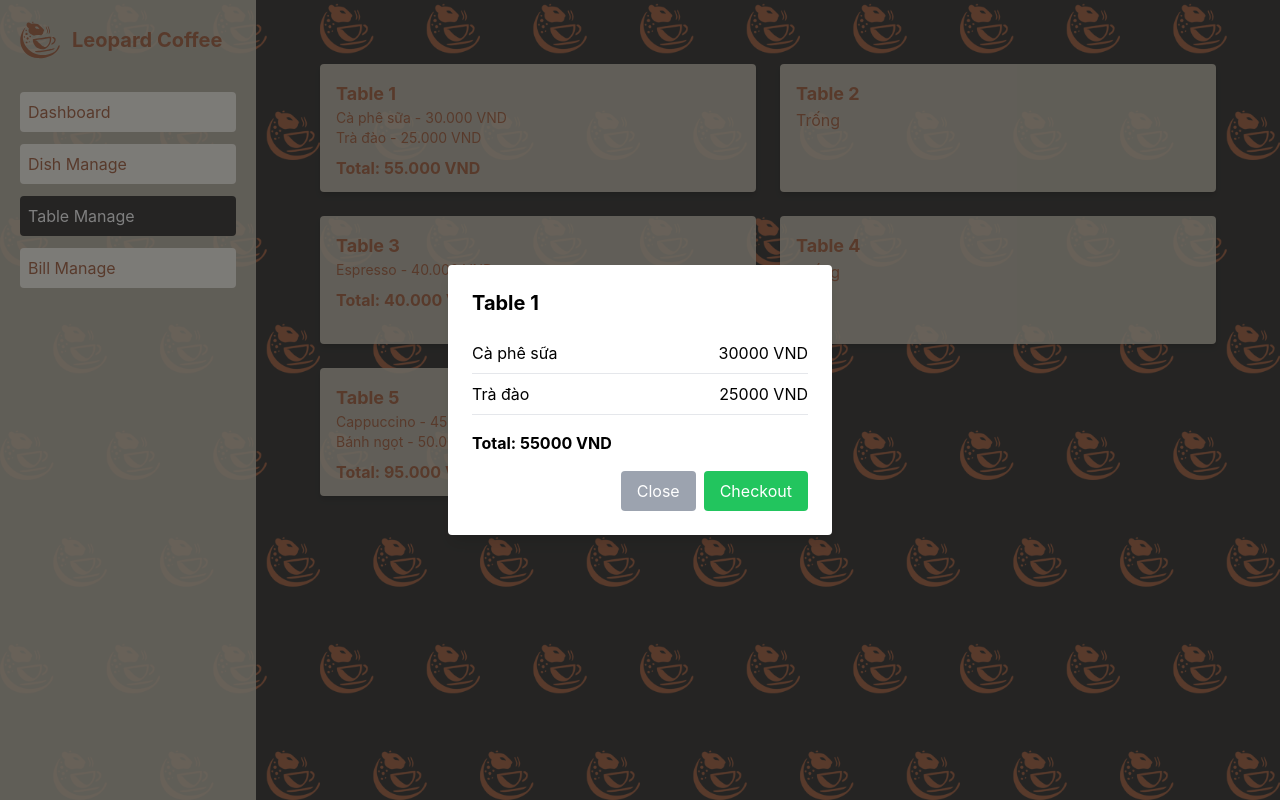
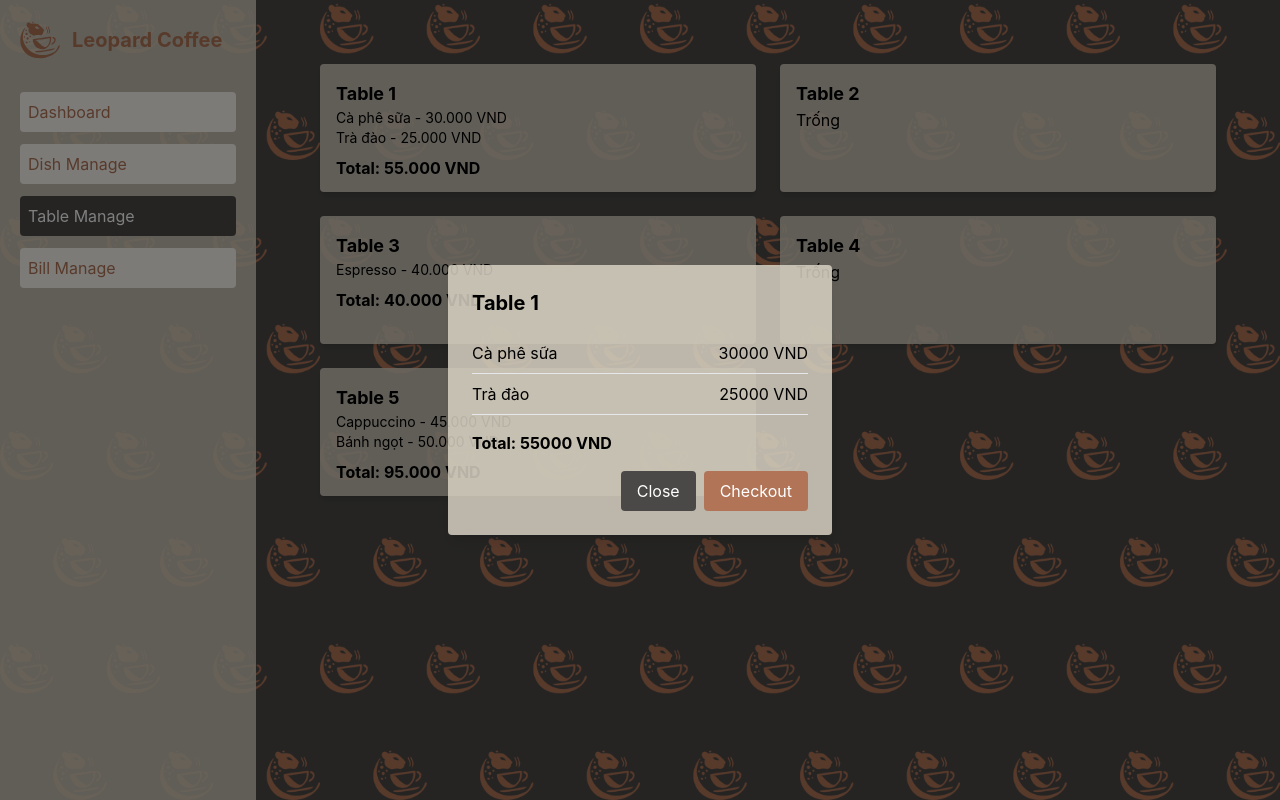
Before and after one commit to luanvo1910/Leopards_Coffee, a React (Create React App) app in the folder client-site/: page /staff/tables in a window 1280 px wide. Both pictures are taken after a click on the element 538 px from the left and 128 px from the top of the page. Built offline with nearby package versions, Linux system fonts and the light colour scheme.

Commit message:
create checkout page for staff

```diff
--- a/client-site/src/App.js
+++ b/client-site/src/App.js
@@ -9,6 +9,7 @@ import Dashboard from "./pages/Staff/Dashboard";
 import TableManage from "./pages/Staff/Table/TablesManage";
 import DishesManage from "./pages/Staff/DishesManage";
 import BillsManage from "./pages/Staff/BillsManage";
+import StaffCheckout from "./pages/Staff/Checkout"
 
 
 const App = () => {
@@ -24,6 +25,7 @@ const App = () => {
           <Route path="tables" element={<TableManage />} />
           <Route path="dishes" element={<DishesManage />} />
           <Route path="bills" element={<BillsManage />} />
+          <Route path="checkout" element={<StaffCheckout />} />
         </Route>
       </Routes>
     </Router>
--- /dev/null
+++ b/client-site/src/pages/Staff/Checkout.jsx
@@ -0,0 +1,79 @@
+import React, { useState, useEffect } from "react";
+import { useLocation, useNavigate } from "react-router-dom";
+
+const employees = [
+  { id: "1", name: "Linh" },
+  { id: "2", name: "Huy" },
+  { id: "3", name: "Luan" }
+];
+
+const CheckoutPage = ({ onConfirm }) => {
+  const location = useLocation();
+  const navigate = useNavigate();
+  const table = location.state?.table;
+
+  const [checkoutTime, setCheckoutTime] = useState("");
+  const [selectedEmployee, setSelectedEmployee] = useState(employees[0]?.id || "");
+
+  useEffect(() => {
+    if (!table) {
+      navigate("/staff/tables");
+    } else {
+      const now = new Date();
+      setCheckoutTime(now.toLocaleString());
+    }
+  }, [table, navigate]);
+
+  if (!table) return null;
+
+  const total = table.orders.reduce((sum, order) => sum + order.price, 0);
+
+  return (
+    <div className="p-6 max-w-lg mx-auto bg-accent bg-opacity-85 rounded shadow-md">
+      <h2 className="text-2xl font-bold mb-4">Checkout</h2>
+      <p><strong>Table:</strong> {table.id}</p>
+      <p><strong>Checkout Time:</strong> {checkoutTime}</p>
+
+      <ul className="my-4 border-t pt-2">
+        {table.orders.map((order, index) => (
+          <li key={index} className="flex justify-between border-b py-2">
+            <span>{order.name}</span>
+            <span>{order.price} VND</span>
+          </li>
+        ))}
+      </ul>
+
+      <div className="font-bold mt-4">Total: {total} VND</div>
+
+      <div className="mt-4">
+        <label className="block mb-2 font-bold">Employee</label>
+        <select
+          className="w-full p-2 border rounded"
+          value={selectedEmployee}
+          onChange={(e) => setSelectedEmployee(e.target.value)}
+        >
+          {employees.map((employee) => (
+            <option key={employee.id} value={employee.id}>{employee.name}</option>
+          ))}
+        </select>
+      </div>
+
+      <div className="mt-4 flex justify-end space-x-2">
+        <button
+          className="px-4 py-2 bg-primary text-white rounded"
+          onClick={() => navigate(-1)}
+        >
+          Cancel
+        </button>
+        <button
+          className="px-4 py-2 bg-secondary text-white rounded"
+          onClick={() => onConfirm({ tableId: table.id, checkoutTime, selectedEmployee, total })}
+        >
+          Confirm Checkout
+        </button>
+      </div>
+    </div>
+  );
+};
+
+export default CheckoutPage;
--- a/client-site/src/pages/Staff/Table/Table.jsx
+++ b/client-site/src/pages/Staff/Table/Table.jsx
@@ -10,9 +10,9 @@ const Table = ({ tableData, onShowDetails }) => {
       onClick={() => onShowDetails(tableData)}
     >
       <div>
-        <h2 className="text-lg text-secondary font-bold">Table {id}</h2>
+        <h2 className="text-lg font-bold">Table {id}</h2>
         {orders.length > 0 ? (
-          <ul className="text-secondary text-sm">
+          <ul className="text-sm">
             {orders.map((order, index) => (
               <li key={index}>
                 {order.name} - {order.price.toLocaleString("vi-VN")} VND
@@ -20,10 +20,10 @@ const Table = ({ tableData, onShowDetails }) => {
             ))}
           </ul>
         ) : (
-          <p className="text-secondary">Trống</p>
+          <p>Trống</p>
         )}
         {orders.length > 0 && (
-          <p className="font-bold text-secondary mt-2">
+          <p className="font-bold mt-2">
             Total: {totalAmount.toLocaleString("vi-VN")} VND
           </p>
         )}
--- a/client-site/src/pages/Staff/Table/TableDetailsModal.jsx
+++ b/client-site/src/pages/Staff/Table/TableDetailsModal.jsx
@@ -1,11 +1,14 @@
 import React from "react";
+import { useNavigate } from "react-router-dom";
 
 const TableDetailsModal = ({ table, onClose }) => {
+  const navigate = useNavigate();
+
   const total = table.orders.reduce((sum, order) => sum + order.price, 0);
 
   return (
     <div className="fixed inset-0 flex items-center justify-center bg-black bg-opacity-50">
-      <div className="bg-white p-6 rounded shadow-lg w-96">
+      <div className="bg-accent bg-opacity-85 rounded p-6 shadow-lg w-96">
         <h2 className="text-xl font-bold mb-4">Table {table.id}</h2>
         <ul>
           {table.orders.map((order, index) => (
@@ -15,17 +18,18 @@ const TableDetailsModal = ({ table, onClose }) => {
             </li>
           ))}
         </ul>
-        <div className="font-bold mt-4">
-          Total: {total} VND
-        </div>
+        <div className="font-bold mt-4">Total: {total} VND</div>
         <div className="mt-4 flex justify-end space-x-2">
           <button
-            className="px-4 py-2 bg-gray-400 text-white rounded"
+            className="px-4 py-2 bg-primary text-white rounded"
             onClick={onClose}
           >
             Close
           </button>
-          <button className="px-4 py-2 bg-green-500 text-white rounded">
+          <button
+            className="px-4 py-2 bg-secondary text-white rounded"
+            onClick={() => navigate("/staff/checkout", { state: { table } })}
+          >
             Checkout
           </button>
         </div>
```
